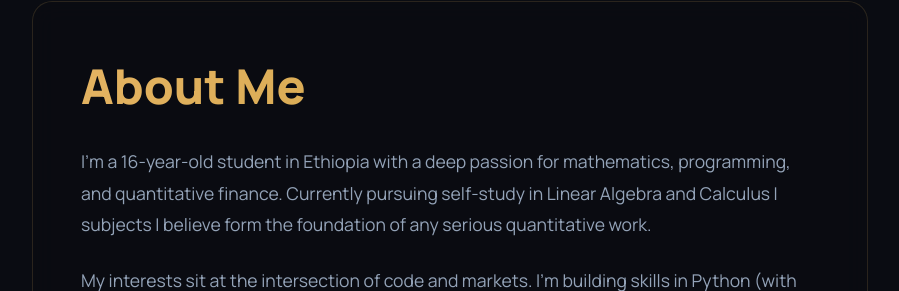
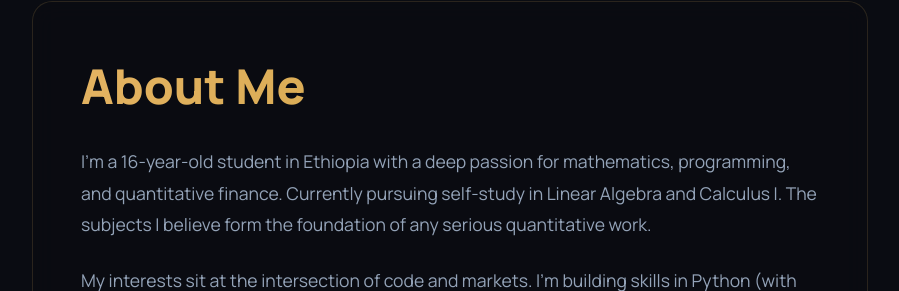
Before and after one commit to shebaww/Portfolio, a React (Vite) app: page /Portfolio/home in a window 1280 px wide. Shown: the part 879-1170 px from the top of the page, without its empty margins (190-1089 px from the left). Built offline with nearby package versions, Linux system fonts and the light colour scheme.

Commit message:
fixed grammar error

```diff
--- a/src/components/About.tsx
+++ b/src/components/About.tsx
@@ -13,7 +13,7 @@ return (
  <h1 ref={revealRef as React.Ref<HTMLHeadingElement>}>About Me</h1>
 <p>
         I'm a 16-year-old student in Ethiopia with a deep passion for
-        mathematics, programming, and quantitative finance. Currently pursuing self-study in Linear Algebra and Calculus I subjects
+        mathematics, programming, and quantitative finance. Currently pursuing self-study in Linear Algebra and Calculus I. The subjects
         I believe form the foundation of any serious quantitative work.
       </p>
       <p>
```
